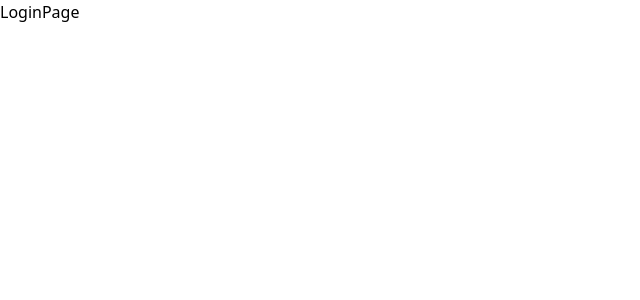
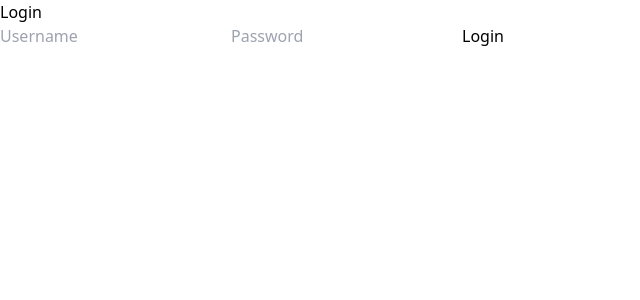
Before and after one commit to Varshith1015/Jotish, a React (Vite) app: page /login in a window 1280 px wide. Shown: the top 300 px of the page, without its empty margins (0-640 px from the left). Built offline with nearby package versions, Linux system fonts and the light colour scheme.

Commit message:
created login form ui with controlled inputs

```diff
--- a/src/pages/Login/LoginPage.tsx
+++ b/src/pages/Login/LoginPage.tsx
@@ -1,7 +1,17 @@
+import { useState } from "react";
+
 export default function LoginPage(){
+
+    const [username, setUsername] = useState("");
+    const [password, setPassword] = useState("");
+
     return(
         <div>
-            <h1>LoginPage</h1>
+            <h1>Login</h1>
+            <input type="text" placeholder="Username" value={username} onChange={(e) => setUsername(e.target.value)} />
+            <input type="password" placeholder="Password" value={password} onChange={(e) => setPassword(e.target.value)} />
+            <button onClick={() => alert("Logging in")}>Login</button>
+
         </div>
     )
 }
```
